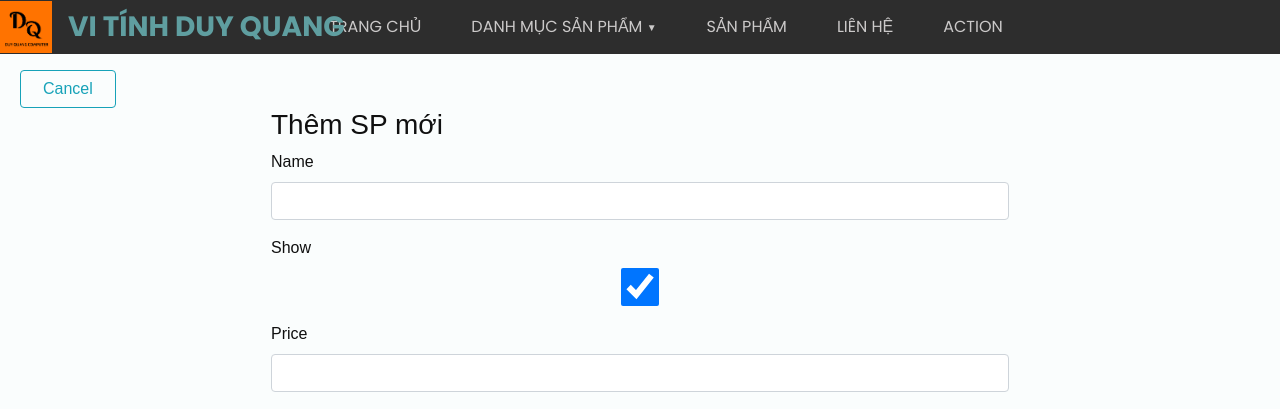
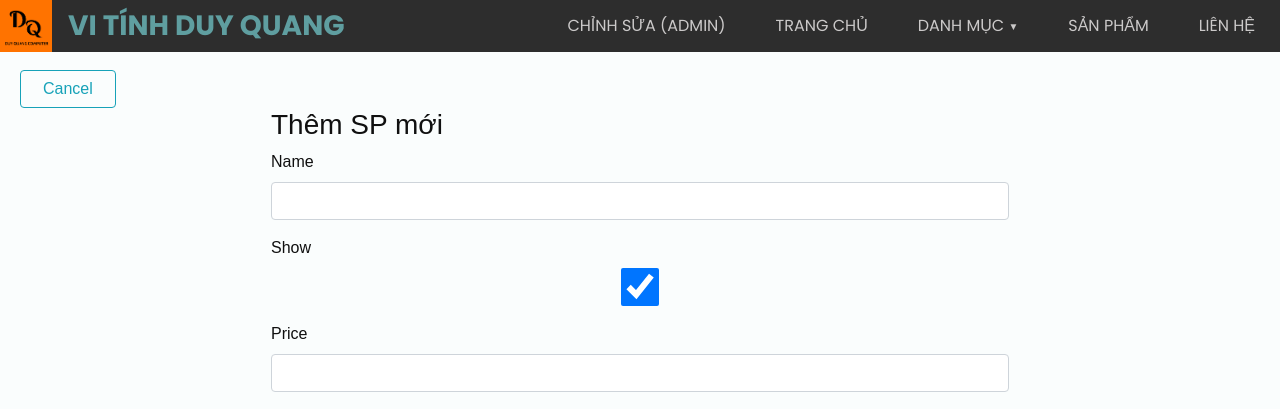
Before and after one commit to Vix-Nguyen/pc-shop, a Django app: page /product/new in a window 1280 px wide. Shown: the top 409 px of the page. Run offline with Django 3.2, Linux system fonts and the light colour scheme; the visitor is signed in with stand-in values (Sample User, id 1); data that the repository does not hold is empty; parts of the project's set-up code (start-up, migrations or seed data) failed here and were passed over; some libraries are stand-ins or nearby versions.

Commit message:
[IMP] Update navbar

```diff
--- a/app/myshop/static/myshop/css/style.css
+++ b/app/myshop/static/myshop/css/style.css
@@ -93,6 +93,11 @@ body {
 /* #navbarSupportedContent.innerpage_navbar .nav-item.active .nav-link {
   background-color: #f4f5f6;
 } */
+
+#navbarSupportedContent .navbar-nav {
+  position: absolute;
+  right: 0;
+}
 
 #navbarSupportedContent .navbar-nav .nav-link {
   padding: 5px 25px;
--- a/app/myshop/templates/myshop/base.html
+++ b/app/myshop/templates/myshop/base.html
@@ -1,3 +1,4 @@
+{% load static %}
 <head>
   <!-- Basic -->
   <meta charset="utf-8" />
@@ -8,7 +9,7 @@
   <meta name="keywords" content="" />
   <meta name="description" content="" />
   <meta name="author" content="" />
-  <link rel="shortcut icon" href="images/favicon.png" type="image/x-icon" />
+  <link rel="shortcut icon" href="{% static 'myshop/images/logo.png' %}" type="image/png" />
 
   {% block title %}
   {% endblock %}
@@ -38,12 +39,29 @@
       </a>
       <div class="collapse navbar-collapse flex-grow-1 justify-content-center" id="navbarSupportedContent">
         <ul class="navbar-nav">
+          {% if user.is_authenticated %}
+            <li class="nav-item dropdown">
+              <a class="nav-link" href="#" id="navbarDropdownMenuLink" data-toggle="dropdown" aria-haspopup="true" aria-expanded="false">
+                Chỉnh sửa (admin)
+              </a>
+              <div class="dropdown-menu" aria-labelledby="navbarDropdownMenuLink">
+                <a href="{% url 'product_create' %}" class="dropdown-item">Thêm sp mới</a>
+                {% if not inactive %}
+                  <a href="{% url 'products_inactive' %}" class="dropdown-item">Sp bị ẩn</a>
+                {% endif %}
+                <a href="{% url 'logout' %}" class="dropdown-item">
+                  <i class="fa fa-sign-out" aria-hidden="true"></i>
+                  <span>Đăng xuất</span>
+                </a>
+              </div>
+            </li>
+          {% endif %}
           <li class="nav-item">
             <a class="nav-link" href="/">Trang chủ</a>
           </li>
           <li class="nav-item dropdown">
             <a class="nav-link" data-toggle="dropdown" target="_blank">
-              Danh mục sản phẩm <span style="font-size: x-small; vertical-align: middle;">▼</span>
+              Danh mục <span style="font-size: x-small; vertical-align: middle;">▼</span>
             </a>
             <ul class="dropdown-menu">
               {% for categ in categories %}
@@ -61,23 +79,6 @@
           <li class="nav-item">
             <a class="nav-link" href="#info_section">Liên hệ</a>
           </li>
-          {% if user.is_authenticated %}
-            <li class="nav-item dropdown">
-              <a class="nav-link" href="#" id="navbarDropdownMenuLink" data-toggle="dropdown" aria-haspopup="true" aria-expanded="false">
-                Action
-              </a>
-              <div class="dropdown-menu" aria-labelledby="navbarDropdownMenuLink">
-                <a href="{% url 'product_create' %}" class="dropdown-item">Thêm sp mới</a>
-                {% if not inactive %}
-                  <a href="{% url 'products_inactive' %}" class="dropdown-item">Sp bị ẩn</a>
-                {% endif %}
-                <a href="{% url 'logout' %}" class="dropdown-item">
-                  <i class="fa fa-sign-out" aria-hidden="true"></i>
-                  <span>Đăng xuất</span>
-                </a>
-              </div>
-            </li>
-          {% endif %}
           {% comment %}TODO: Implement search{% endcomment %}
           {% comment %}
           <form class="form-inline">
```
